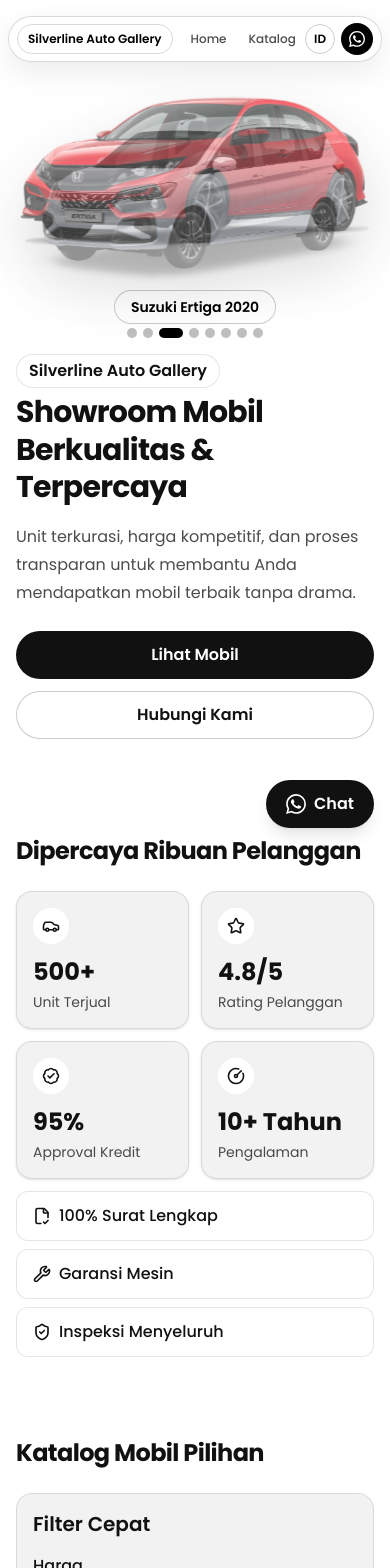
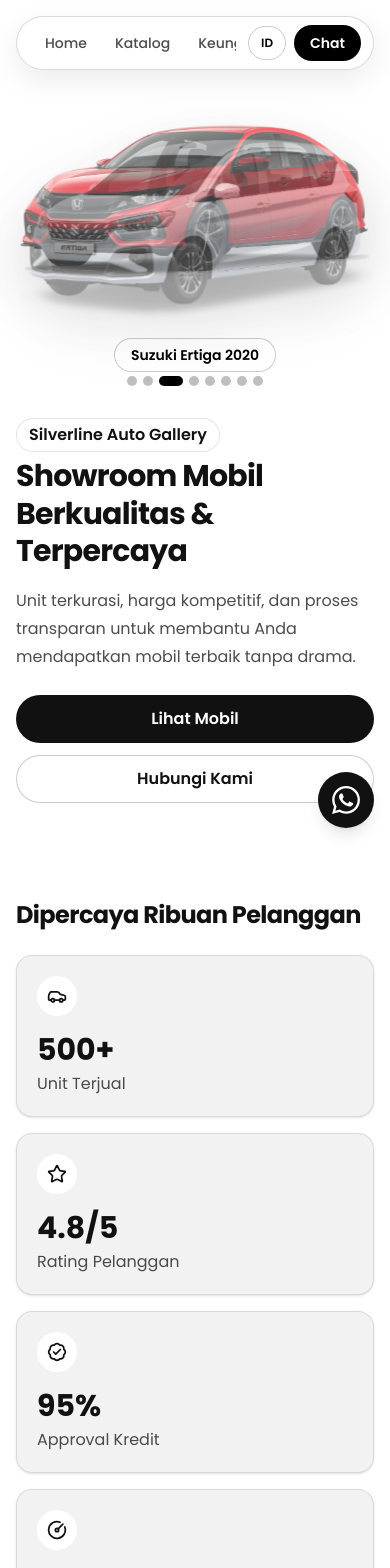
Before and after one commit to techsoed/showcase-project, a Next.js app in the folder showcase-showroom/: page / in a window 390 px wide. Shown: the top 1568 px of the page. Built offline with nearby package versions, Linux system fonts and the light colour scheme.

Commit message:
bismillah

```diff
--- a/showcase-showroom/src/components/landing/sections/CapsuleNavbar.tsx
+++ b/showcase-showroom/src/components/landing/sections/CapsuleNavbar.tsx
@@ -77,9 +77,9 @@
   }, []);
 
   return (
-    <header className="sticky top-2 z-50 px-2 pt-2 sm:px-6 lg:px-8 animate-[fadeIn_500ms_ease-out]">
+    <header className="sticky top-2 z-50 px-4 pt-2 sm:px-6 lg:px-8 animate-[fadeIn_500ms_ease-out]">
       <div
-        className={`mx-auto relative flex w-full max-w-6xl items-center gap-2 rounded-full border border-black/15 px-2 py-1.5 backdrop-blur transition-all duration-500 sm:gap-3 sm:px-3 sm:py-2 ${
+        className={`mx-auto relative flex w-full max-w-6xl items-center gap-3 rounded-full border border-black/15 px-3 py-2 backdrop-blur transition-all duration-500 ${
           isScrolled
             ? "bg-white shadow-[0_14px_40px_rgba(0,0,0,0.12)]"
             : "bg-white/95 shadow-[0_10px_30px_rgba(0,0,0,0.08)]"
@@ -87,15 +87,15 @@
       >
         <a
           href="#home"
-          className="pressable shrink-0 rounded-full border border-black/15 px-2.5 py-1.5 text-xs font-semibold text-black sm:px-4 sm:py-2 sm:text-sm"
+          className="hidden md:flex pressable shrink-0 rounded-full border border-black/15 px-4 py-2 text-sm font-semibold text-black"
         >
           {config.brand.name}
         </a>
 
-        {/* Desktop nav — centered absolutely */}
         <nav className="hidden md:flex absolute left-1/2 -translate-x-1/2 items-center gap-1">
           {navItems.map((item) => {
             const isActive = activeHref === item.href;
+
             return (
               <a
                 key={item.href}
@@ -113,22 +113,19 @@
           })}
         </nav>
 
-        {/* Mobile nav — scrollable, hide scrollbar */}
-        <nav
-          className="flex min-w-0 flex-1 items-center gap-0.5 overflow-x-auto md:hidden"
-          style={{ scrollbarWidth: "none" }}
-        >
+        <nav className="flex min-w-0 flex-1 items-center gap-1 overflow-x-auto px-1 md:hidden">
           {navItems.map((item) => {
             const isActive = activeHref === item.href;
+
             return (
               <a
                 key={item.href}
                 href={item.href}
                 aria-current={isActive ? "page" : undefined}
-                className={`pressable shrink-0 rounded-full px-2.5 py-1.5 text-xs font-medium transition-all duration-300 ${
+                className={`pressable shrink-0 rounded-full px-3 py-2 text-sm font-medium transition-all duration-300 ${
                   isActive
                     ? "bg-black text-white"
-                    : "text-black/70"
+                    : "text-black/70 hover:bg-black hover:text-white"
                 }`}
               >
                 {item.label}
@@ -137,35 +134,22 @@
           })}
         </nav>
 
-        <div className="flex shrink-0 items-center gap-1.5 ml-auto sm:gap-2">
+        <div className="flex shrink-0 items-center gap-2 ml-auto">
           <button
             type="button"
             onClick={() => onLocaleChange(locale === "id" ? "en" : "id")}
-            className="pressable rounded-full border border-black/20 px-2 py-1.5 text-xs font-semibold text-black sm:px-3 sm:py-2"
+            className="pressable rounded-full border border-black/20 px-3 py-2 text-xs font-semibold text-black"
             aria-label={locale === "id" ? "Switch language to English" : "Ubah bahasa ke Indonesia"}
           >
             {locale === "id" ? "ID" : "EN"}
           </button>
-          {/* WA icon-only button */}
           <a
             href={whatsappHref}
             target="_blank"
             rel="noreferrer"
-            aria-label="Chat WhatsApp"
-            className="pressable shrink-0 inline-flex items-center justify-center rounded-full bg-black transition-transform duration-300 hover:scale-[1.06] h-8 w-8 sm:h-auto sm:w-auto sm:px-4 sm:py-2 sm:gap-1.5"
+            className="pressable shrink-0 rounded-full bg-black px-4 py-2 text-sm font-semibold text-white transition-transform duration-300 hover:scale-[1.03]"
           >
-            {/* WhatsApp SVG icon */}
-            <svg
-              viewBox="0 0 24 24"
-              fill="currentColor"
-              className="h-4 w-4 text-white sm:h-3.5 sm:w-3.5"
-              aria-hidden="true"
-            >
-              <path d="M17.472 14.382c-.297-.149-1.758-.867-2.03-.967-.273-.099-.471-.148-.67.15-.197.297-.767.966-.94 1.164-.173.199-.347.223-.644.075-.297-.15-1.255-.463-2.39-1.475-.883-.788-1.48-1.761-1.653-2.059-.173-.297-.018-.458.13-.606.134-.133.298-.347.446-.52.149-.174.198-.298.298-.497.099-.198.05-.371-.025-.52-.075-.149-.669-1.612-.916-2.207-.242-.579-.487-.5-.669-.51a12.8 12.8 0 0 0-.57-.01c-.198 0-.52.074-.792.372-.272.297-1.04 1.016-1.04 2.479 0 1.462 1.065 2.875 1.213 3.074.149.198 2.096 3.2 5.077 4.487.709.306 1.262.489 1.694.625.712.227 1.36.195 1.871.118.571-.085 1.758-.719 2.006-1.413.248-.694.248-1.289.173-1.413-.074-.124-.272-.198-.57-.347m-5.421 7.403h-.004a9.87 9.87 0 0 1-5.031-1.378l-.361-.214-3.741.982.998-3.648-.235-.374a9.86 9.86 0 0 1-1.51-5.26c.001-5.45 4.436-9.884 9.888-9.884 2.64 0 5.122 1.03 6.988 2.898a9.825 9.825 0 0 1 2.893 6.994c-.003 5.45-4.437 9.884-9.885 9.884m8.413-18.297A11.815 11.815 0 0 0 12.05 0C5.495 0 .16 5.335.157 11.892c0 2.096.547 4.142 1.588 5.945L.057 24l6.305-1.654a11.882 11.882 0 0 0 5.683 1.448h.005c6.554 0 11.89-5.335 11.893-11.893a11.821 11.821 0 0 0-3.48-8.413Z" />
-            </svg>
-            <span className="hidden text-sm font-semibold text-white sm:inline">
-              Chat
-            </span>
+            {locale === "id" ? "Chat" : "Chat"}
           </a>
         </div>
       </div>
--- a/showcase-showroom/src/components/landing/sections/HeroSection.tsx
+++ b/showcase-showroom/src/components/landing/sections/HeroSection.tsx
@@ -80,16 +80,43 @@
 
   return (
     <section id="home" className="relative overflow-hidden bg-white px-4 pb-14 pt-2 sm:px-6 lg:px-8 lg:pb-20 lg:pt-4">
-      <div className="mx-auto flex w-full max-w-6xl flex-col gap-4 py-0 md:py-2 lg:flex-row lg:items-center lg:justify-between">
+      <div className="mx-auto flex w-full max-w-6xl flex-col-reverse gap-8 py-0 md:py-2 lg:flex-row lg:items-center lg:justify-between">
+        <div className="max-w-2xl animate-[fadeIn_700ms_ease-out]">
+          <p className="mb-1.5 inline-flex rounded-full border border-black/10 bg-[var(--wl-silver)] px-3 py-1 text-base font-semibold">
+            {config.brand.name}
+          </p>
+          <h1 className="text-3xl font-bold leading-tight tracking-tight sm:text-4xl lg:text-5xl">
+            {heroCopy.headline}
+          </h1>
+          <p className="mt-4 max-w-xl text-base leading-7 text-black/70 sm:text-lg">
+            {heroCopy.subheadline}
+          </p>
+          <div className="mt-6 flex flex-col gap-3 sm:flex-row">
+            <a
+              href="#katalog"
+              className="pressable inline-flex min-h-12 items-center justify-center rounded-full bg-[var(--wl-black)] px-6 text-base font-semibold text-white transition hover:opacity-90"
+            >
+              {heroCopy.primaryAction}
+            </a>
+            <a
+              href={whatsappHref}
+              target="_blank"
+              rel="noreferrer"
+              className="pressable inline-flex min-h-12 items-center justify-center rounded-full border border-black/20 bg-white px-6 text-base font-semibold text-[var(--wl-black)] transition hover:bg-black/5"
+            >
+              {heroCopy.secondaryAction}
+            </a>
+          </div>
+        </div>
 
-        {/* Car image — shown FIRST on mobile (order-first), moves to right on desktop */}
         <div
-          className="w-full lg:order-last lg:max-w-xl animate-[slideUp_700ms_ease-out]"
+          className="w-full lg:max-w-xl animate-[slideUp_700ms_ease-out]"
           style={{ transform: `translateY(${parallaxOffset}px)` }}
         >
-          <div className="relative h-[220px] w-full sm:h-[300px] lg:h-[410px] animate-[floatGentle_8s_ease-in-out_infinite]">
+          <div className="relative h-[260px] w-full sm:h-[340px] lg:h-[410px] animate-[floatGentle_8s_ease-in-out_infinite]">
             {heroCars.map((car, index) => {
               const isActive = index === activeIndex;
+
               return (
                 <div
                   key={car.image}
@@ -131,36 +158,6 @@
             </div>
           </div>
         </div>
-
-        {/* Text content — shown BELOW image on mobile, moves to left on desktop */}
-        <div className="max-w-2xl animate-[fadeIn_700ms_ease-out] lg:order-first">
-          <p className="mb-1.5 inline-flex rounded-full border border-black/10 bg-[var(--wl-silver)] px-3 py-1 text-base font-semibold">
-            {config.brand.name}
-          </p>
-          <h1 className="text-3xl font-bold leading-tight tracking-tight sm:text-4xl lg:text-5xl">
-            {heroCopy.headline}
-          </h1>
-          <p className="mt-4 max-w-xl text-base leading-7 text-black/70 sm:text-lg">
-            {heroCopy.subheadline}
-          </p>
-          <div className="mt-6 flex flex-col gap-3 sm:flex-row">
-            <a
-              href="#katalog"
-              className="pressable inline-flex min-h-12 items-center justify-center rounded-full bg-[var(--wl-black)] px-6 text-base font-semibold text-white transition hover:opacity-90"
-            >
-              {heroCopy.primaryAction}
-            </a>
-            <a
-              href={whatsappHref}
-              target="_blank"
-              rel="noreferrer"
-              className="pressable inline-flex min-h-12 items-center justify-center rounded-full border border-black/20 bg-white px-6 text-base font-semibold text-[var(--wl-black)] transition hover:bg-black/5"
-            >
-              {heroCopy.secondaryAction}
-            </a>
-          </div>
-        </div>
-
       </div>
     </section>
   );
--- a/showcase-showroom/src/components/landing/sections/StickyWhatsappButton.tsx
+++ b/showcase-showroom/src/components/landing/sections/StickyWhatsappButton.tsx
@@ -8,18 +8,18 @@
       href={whatsappHref}
       target="_blank"
       rel="noreferrer"
-      aria-label="Chat WhatsApp"
-      className="pressable fixed bottom-4 right-4 z-50 inline-flex items-center gap-2 rounded-full bg-[var(--wl-black)] px-5 py-3 text-base font-semibold text-white shadow-lg md:hidden"
+      aria-label="WhatsApp"
+      className="pressable fixed bottom-4 right-4 z-50 inline-flex h-14 w-14 items-center justify-center rounded-full bg-[var(--wl-black)] text-white shadow-lg md:hidden"
     >
       <svg
+        xmlns="http://www.w3.org/2000/svg"
         viewBox="0 0 24 24"
+        width="28"
+        height="28"
         fill="currentColor"
-        className="h-5 w-5 shrink-0"
-        aria-hidden="true"
       >
-        <path d="M17.472 14.382c-.297-.149-1.758-.867-2.03-.967-.273-.099-.471-.148-.67.15-.197.297-.767.966-.94 1.164-.173.199-.347.223-.644.075-.297-.15-1.255-.463-2.39-1.475-.883-.788-1.48-1.761-1.653-2.059-.173-.297-.018-.458.13-.606.134-.133.298-.347.446-.52.149-.174.198-.298.298-.497.099-.198.05-.371-.025-.52-.075-.149-.669-1.612-.916-2.207-.242-.579-.487-.5-.669-.51a12.8 12.8 0 0 0-.57-.01c-.198 0-.52.074-.792.372-.272.297-1.04 1.016-1.04 2.479 0 1.462 1.065 2.875 1.213 3.074.149.198 2.096 3.2 5.077 4.487.709.306 1.262.489 1.694.625.712.227 1.36.195 1.871.118.571-.085 1.758-.719 2.006-1.413.248-.694.248-1.289.173-1.413-.074-.124-.272-.198-.57-.347m-5.421 7.403h-.004a9.87 9.87 0 0 1-5.031-1.378l-.361-.214-3.741.982.998-3.648-.235-.374a9.86 9.86 0 0 1-1.51-5.26c.001-5.45 4.436-9.884 9.888-9.884 2.64 0 5.122 1.03 6.988 2.898a9.825 9.825 0 0 1 2.893 6.994c-.003 5.45-4.437 9.884-9.885 9.884m8.413-18.297A11.815 11.815 0 0 0 12.05 0C5.495 0 .16 5.335.157 11.892c0 2.096.547 4.142 1.588 5.945L.057 24l6.305-1.654a11.882 11.882 0 0 0 5.683 1.448h.005c6.554 0 11.89-5.335 11.893-11.893a11.821 11.821 0 0 0-3.48-8.413Z" />
+        <path d="M17.472 14.382c-.297-.149-1.758-.867-2.03-.967-.273-.099-.471-.148-.67.15-.197.297-.767.966-.94 1.164-.173.199-.347.223-.644.075-.297-.15-1.255-.463-2.39-1.475-.888-.788-1.487-1.761-1.66-2.059-.173-.297-.018-.458.13-.606.134-.133.298-.347.446-.52.149-.174.198-.298.298-.497.099-.198.05-.371-.025-.52-.075-.149-.669-1.612-.916-2.207-.242-.579-.487-.5-.669-.51a12.8 12.8 0 0 0-.57-.01c-.198 0-.52.074-.792.372-.272.297-1.04 1.016-1.04 2.479 0 1.462 1.065 2.875 1.213 3.074.149.198 2.096 3.2 5.077 4.487.709.306 1.262.489 1.694.625.712.227 1.36.195 1.871.118.571-.085 1.758-.719 2.006-1.413.248-.694.248-1.289.173-1.413-.074-.124-.272-.198-.57-.347m-5.421 7.403h-.004a9.87 9.87 0 0 1-5.031-1.378l-.361-.214-3.741.982.998-3.648-.235-.374a9.86 9.86 0 0 1-1.51-5.26c.001-5.45 4.436-9.884 9.888-9.884 2.64 0 5.122 1.03 6.988 2.898a9.825 9.825 0 0 1 2.893 6.994c-.003 5.45-4.437 9.884-9.885 9.884m8.413-18.297A11.815 11.815 0 0 0 12.05 0C5.495 0 .16 5.335.157 11.892c0 2.096.547 4.142 1.588 5.945L.057 24l6.305-1.654a11.882 11.882 0 0 0 5.683 1.448h.005c6.554 0 11.89-5.335 11.893-11.893a11.821 11.821 0 0 0-3.48-8.413Z"/>
       </svg>
-      Chat
     </a>
   );
 }
--- a/showcase-showroom/src/components/landing/sections/TrustSection.tsx
+++ b/showcase-showroom/src/components/landing/sections/TrustSection.tsx
@@ -45,26 +45,26 @@
         <RevealOnScroll>
           <h2 className="text-2xl font-bold tracking-tight sm:text-3xl">{title}</h2>
         </RevealOnScroll>
-        <div className="mt-6 grid grid-cols-2 gap-3 sm:gap-4 lg:grid-cols-4">
+        <div className="mt-6 grid gap-4 sm:grid-cols-2 lg:grid-cols-4">
           {stats.map((item, index) => {
             const Icon = trustIcons[index % trustIcons.length];
 
             return (
               <RevealOnScroll key={item.label} delayMs={index * 100} className="h-full">
                 <article
-                  className="flex h-full flex-col rounded-2xl border border-black/10 bg-black/5 p-4 shadow-sm sm:p-5"
+                  className="flex h-full flex-col rounded-2xl border border-black/10 bg-black/5 p-5 shadow-sm"
                 >
-                <div className="mb-3 inline-flex h-9 w-9 items-center justify-center rounded-full bg-white text-[var(--wl-black)] sm:mb-4 sm:h-10 sm:w-10">
-                  <Icon size={18} strokeWidth={2.1} />
+                <div className="mb-4 inline-flex h-10 w-10 items-center justify-center rounded-full bg-white text-[var(--wl-black)]">
+                  <Icon size={20} strokeWidth={2.1} />
                 </div>
-                <CountUp value={item.value} className="text-2xl font-bold sm:text-3xl" />
-                <p className="mt-1 text-sm text-black/70 sm:text-base">{item.label}</p>
+                <CountUp value={item.value} className="text-3xl font-bold" />
+                <p className="mt-1 text-base text-black/70">{item.label}</p>
                 </article>
               </RevealOnScroll>
             );
           })}
         </div>
-        <div className="mt-3 grid gap-2 sm:grid-cols-3 sm:gap-3">
+        <div className="mt-4 grid gap-3 sm:grid-cols-3">
           {claims.map((claim, index) => {
             const Icon = claimIcons[index % claimIcons.length];
 
```
Also changed, not shown: showcase-showroom/src/components/landing/sections/CatalogSection.tsx (+4 -4 lines).
